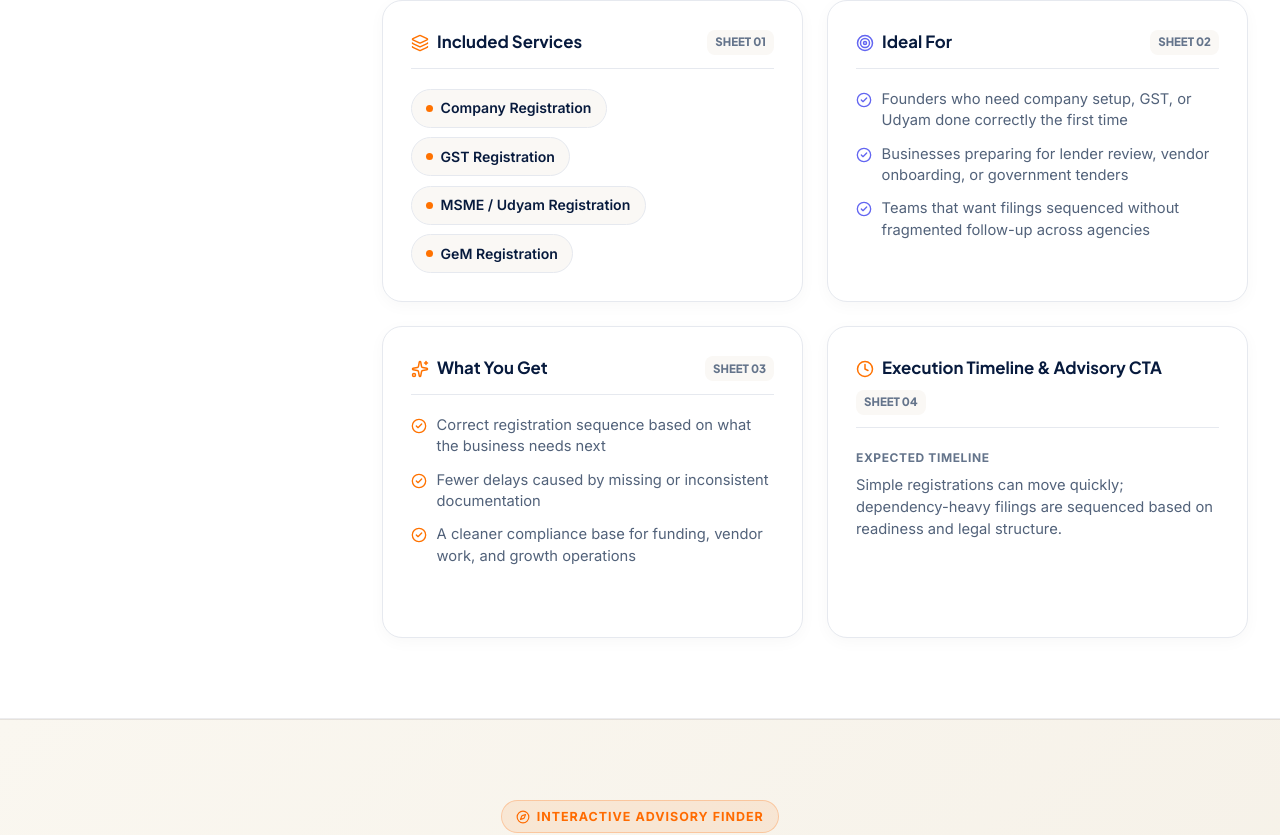
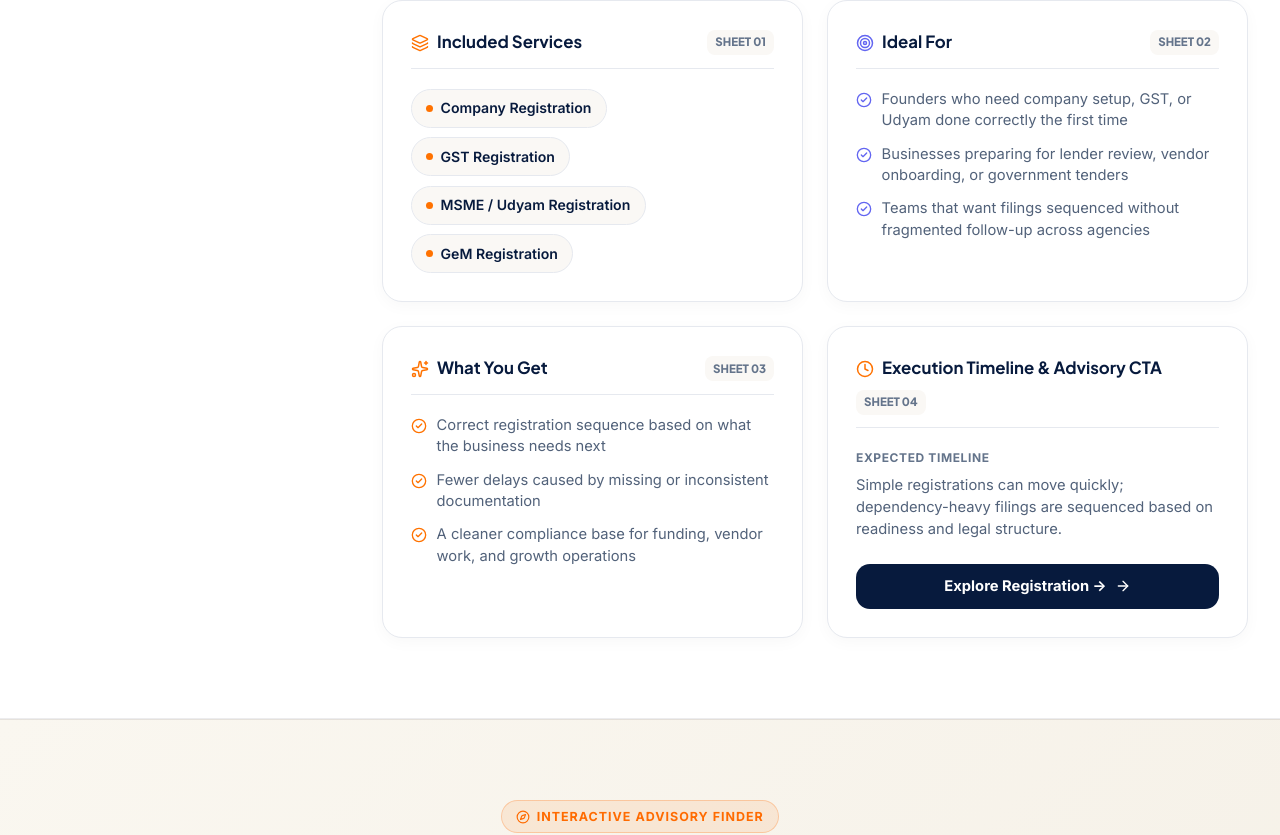
Before and after one commit to Yash-khandelwal121/Growthora, a React (Vite) app: page / in a window 1280 px wide. Shown: the part 2154-2989 px from the top of the page. Built offline with nearby package versions, Linux system fonts and the light colour scheme.

Commit message:
Fix CTA button overflow issue in Blueprint panel

```diff
--- a/src/styles/blueprint.css
+++ b/src/styles/blueprint.css
@@ -542,6 +542,8 @@
   max-width: 100%;
   box-sizing: border-box;
   overflow: hidden;
+  display: flex;
+  flex-direction: column;
 }
 
 .panel-header {
@@ -666,7 +668,7 @@
   flex-direction: column;
   justify-content: space-between;
   gap: 1.5rem;
-  height: 100%;
+  flex: 1;
   width: 100%;
   max-width: 100%;
   box-sizing: border-box;
```
